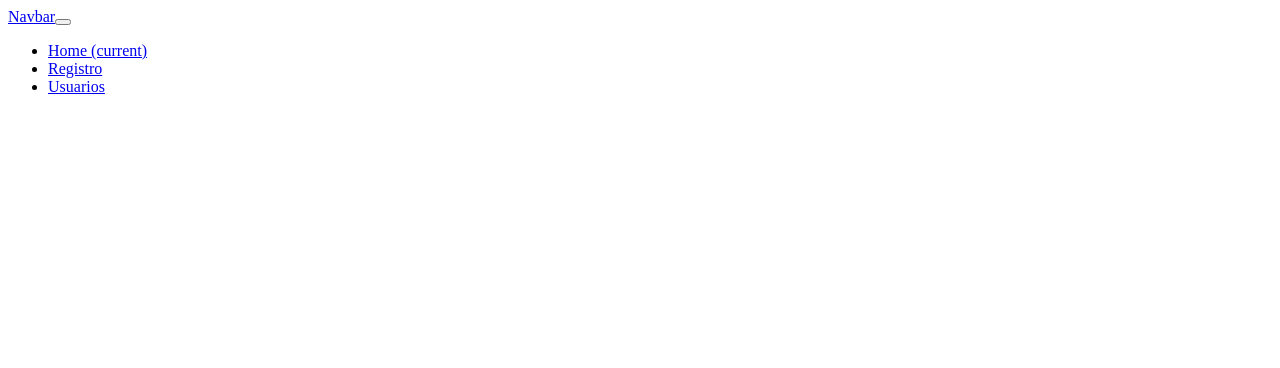
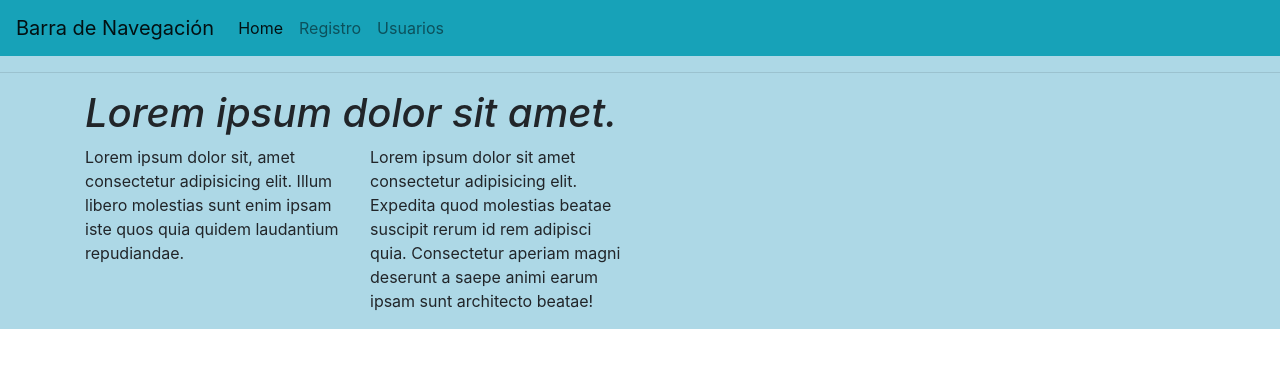
Before and after one commit to nisserr/Usuario_Grupo1, an Angular app: page / in a window 1280 px wide. Shown: the top 368 px of the page. Built offline with nearby package versions, Linux system fonts and the light colour scheme.

Commit message:
se instalo bootstrap

```diff
--- a/angular.json
+++ b/angular.json
@@ -24,6 +24,7 @@
               "src/assets"
             ],
             "styles": [
+              "node_modules/bootstrap/dist/css/bootstrap.min.css",
               "src/styles.css"
             ],
             "scripts": []
--- a/package.json
+++ b/package.json
@@ -17,10 +17,13 @@
     "@angular/compiler": "~10.1.6",
     "@angular/core": "~10.1.6",
     "@angular/forms": "~10.1.6",
+    "@angular/localize": "~10.1.6",
     "@angular/material": "^10.2.5",
     "@angular/platform-browser": "~10.1.6",
     "@angular/platform-browser-dynamic": "~10.1.6",
     "@angular/router": "~10.1.6",
+    "@ng-bootstrap/ng-bootstrap": "^7.0.0",
+    "bootstrap": "^4.5.0",
     "rxjs": "~6.6.0",
     "tslib": "^2.0.0",
     "zone.js": "~0.10.2"
--- a/src/app/app.module.ts
+++ b/src/app/app.module.ts
@@ -14,6 +14,7 @@ import { EmpleadosComponent } from './empleados/empleados.component';
 import { UsuarioComponent } from './usuario/usuario.component';
 import { BienvenidoComponent } from './bienvenido/bienvenido.component';
 import { RegistroComponent } from './registro/registro.component';
+import { NgbModule } from '@ng-bootstrap/ng-bootstrap';
 
 @NgModule({
   declarations: [
@@ -29,7 +30,8 @@ import { RegistroComponent } from './registro/registro.component';
     AppRoutingModule,
     BrowserAnimationsModule,
     AppMaterialModule,
-    HttpClientModule
+    HttpClientModule,
+    NgbModule
   ],
   providers: [],
   bootstrap: [AppComponent]
--- a/src/app/bienvenido/bienvenido.component.css
+++ b/src/app/bienvenido/bienvenido.component.css
@@ -0,0 +1,4 @@
+body {
+     background-color: lightblue;
+
+}
--- a/src/app/bienvenido/bienvenido.component.html
+++ b/src/app/bienvenido/bienvenido.component.html
@@ -1,5 +1,6 @@
-<nav class="navbar navbar-expand-lg navbar-light bg-light">
-    <a class="navbar-brand" href="#">Navbar</a>
+<body>
+<nav class="navbar navbar-expand-lg navbar-light text- bg-info">
+    <a class="navbar-brand" href="#">Barra de Navegación</a>
     <button class="navbar-toggler" type="button" data-toggle="collapse" data-target="#navbarSupportedContent" aria-controls="navbarSupportedContent" aria-expanded="false" aria-label="Toggle navigation">
       <span class="navbar-toggler-icon"></span>
     </button>
@@ -20,3 +21,17 @@
 
     </div>
   </nav>
+  <hr>
+<div class="container">
+    <h1><em>Lorem ipsum dolor sit amet.</em></h1>
+  <div class="row">
+      <div class="col-3">
+          <p>Lorem ipsum dolor sit, amet consectetur adipisicing elit. Illum libero molestias sunt enim ipsam iste quos quia quidem laudantium repudiandae.</p>
+      </div>
+
+  <div class="col-3">
+      <p>Lorem ipsum dolor sit amet consectetur adipisicing elit. Expedita quod molestias beatae suscipit rerum id rem adipisci quia. Consectetur aperiam magni deserunt a saepe animi earum ipsam sunt architecto beatae!</p>
+  </div>
+</div>
+</div>
+</body>
--- a/src/polyfills.ts
+++ b/src/polyfills.ts
@@ -1,3 +1,7 @@
+/***************************************************************************************************
+ * Load `$localize` onto the global scope - used if i18n tags appear in Angular templates.
+ */
+import '@angular/localize/init';
 /**
  * This file includes polyfills needed by Angular and is loaded before the app.
  * You can add your own extra polyfills to this file.
```
Also changed, not shown: 1 other file (tests, documents, lock files or other folders).
